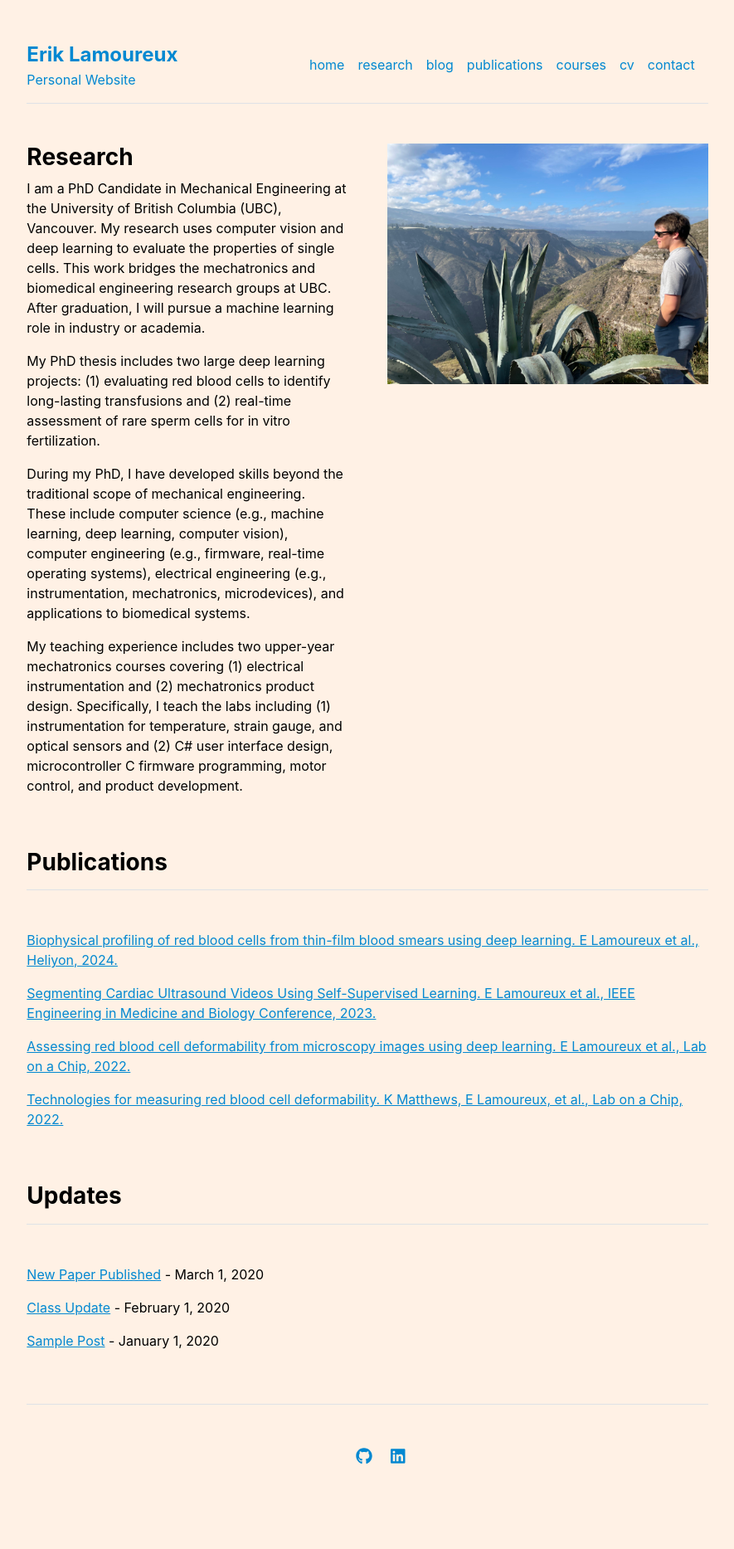
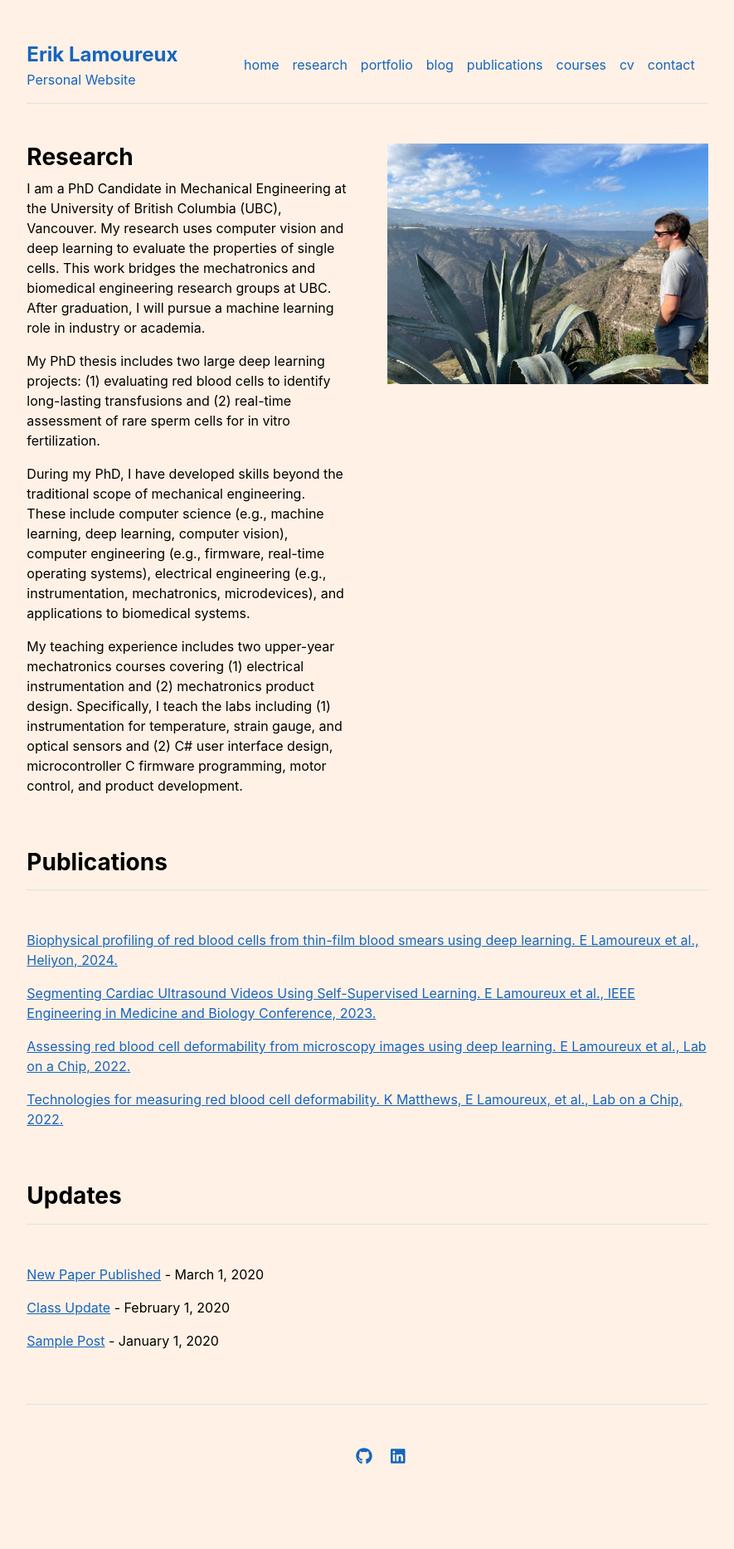
Before and after one commit to lamoureuxe/lamoureuxe.github.io, a Jekyll site: the page built from index.md, in a window 1280 px wide. Shown: the whole page at 83% size, without its empty margins (197-1082 px from the left). Built offline with Jekyll 4.4.1, drawn with Linux system fonts in a browser that asks for light colours; a style sheet for code colours, icons or effects is not loaded.

Commit message:
portfolio add

```diff
--- a/_data/settings.yml
+++ b/_data/settings.yml
@@ -1,6 +1,7 @@
 menu:
 - {name: 'home', url: '/'}
 - {name: 'research', url: '/research'}
+- {name: 'portfolio', url: '/portfolio'}
 - {name: 'blog', url: '/blog'}
 - {name: 'publications', url: '/publications'}
 - {name: 'courses', url: '/courses'}
--- a/_sass/main.scss
+++ b/_sass/main.scss
@@ -1,7 +1,7 @@
 $backgroundColor: #fff1e5;
 $bodyColor: #000000;
 $bodyFont: -apple-system,BlinkMacSystemFont,"Segoe UI",Helvetica,Arial,sans-serif,"Apple Color Emoji","Segoe UI Emoji","Segoe UI Symbol";
-$linkColor: #0288D1 !important;
+$linkColor: #1565C0 !important;
 $lineColor: #000000;
 
 body {
--- /dev/null
+++ b/portfolio.md
@@ -0,0 +1,4 @@
+---
+layout: portfolio
+title: "Portfolio"
+---
```
